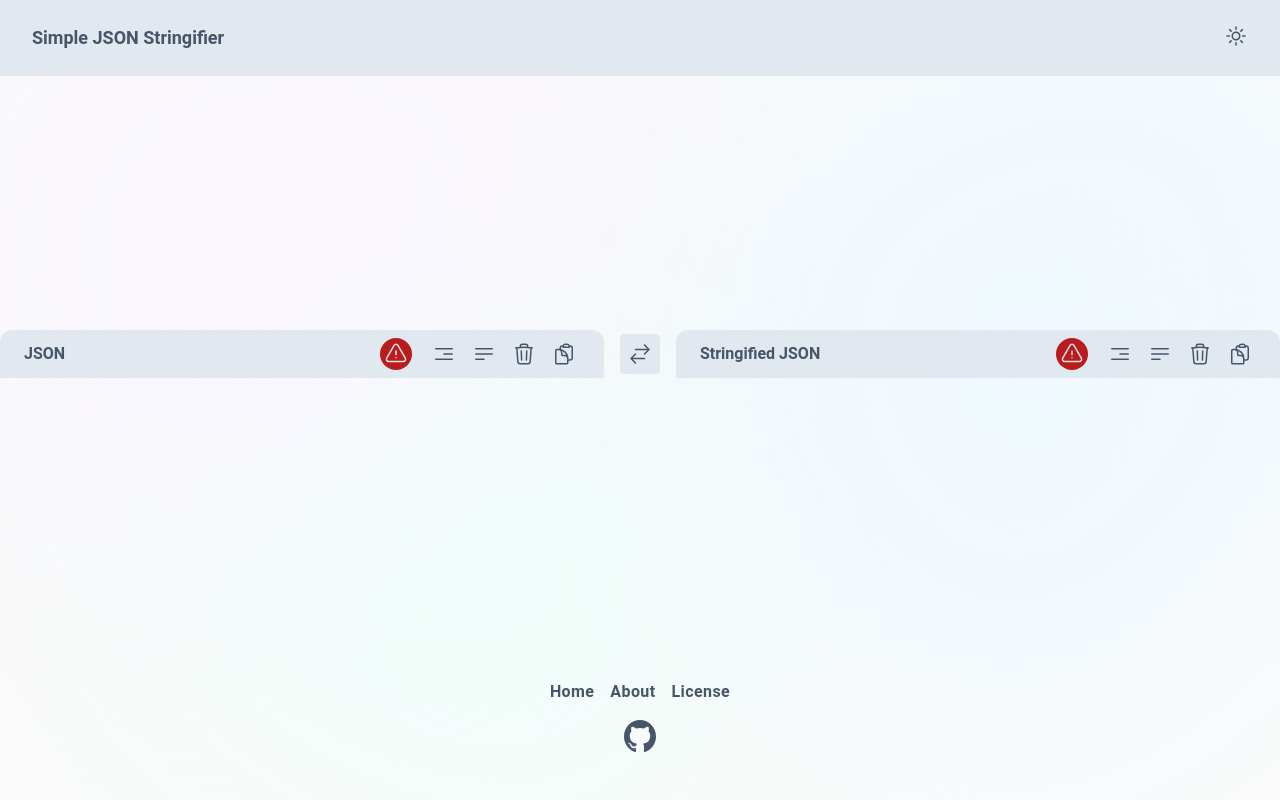
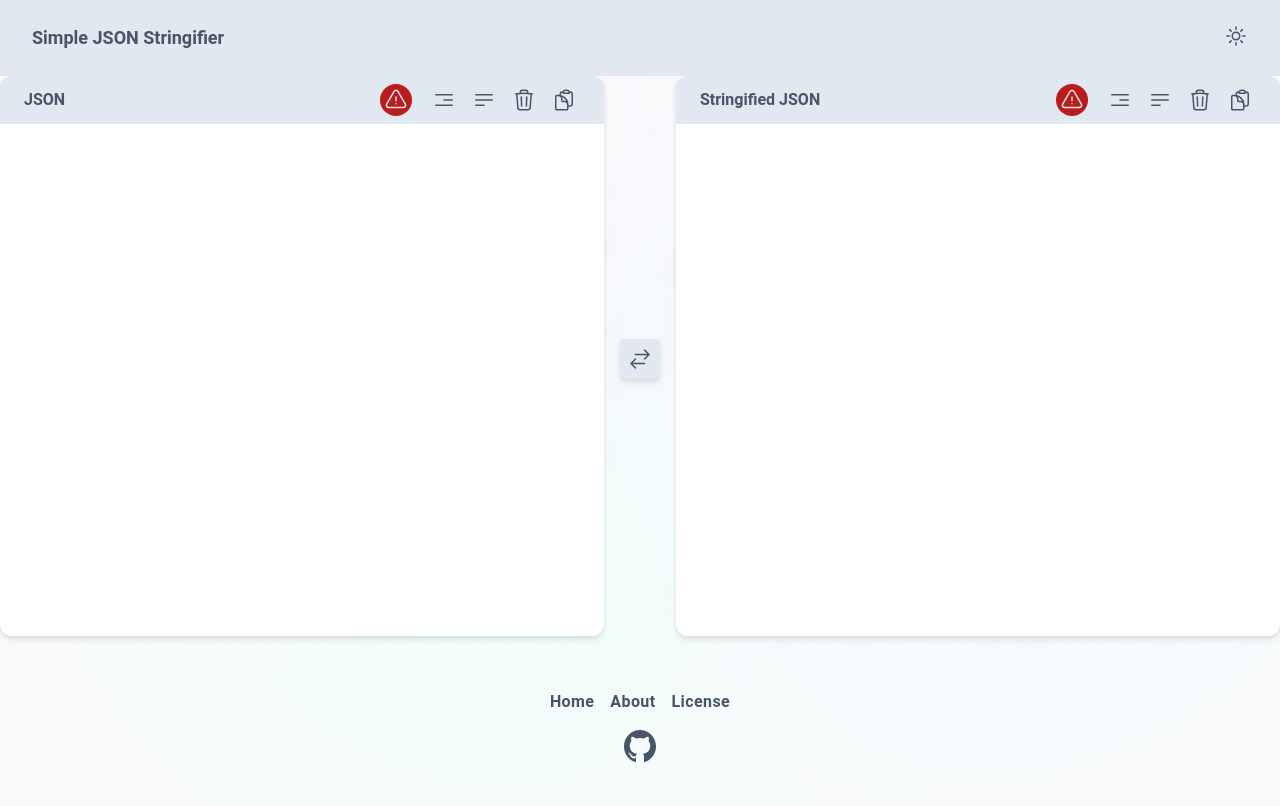
Before and after one commit to AndresNS/simple-json-stringifier, a Next.js app: page / in a window 1280 px wide. Shown: the top 806 px of the page. Built offline with nearby package versions, Linux system fonts and the light colour scheme.

Commit message:
Add textarea to CodeEditor component

```diff
--- a/src/components/modules/CodeEditor/CodeEditor.tsx
+++ b/src/components/modules/CodeEditor/CodeEditor.tsx
@@ -6,8 +6,13 @@ interface Props {
 
 const CodeEditor = ({ title }: Props) => {
   return (
-    <div>
+    <div className="drop-shadow-md">
       <Toolbar title={title} />
+      <textarea
+        className="w-full resize-none	bg-neutral-white dark:bg-zinc-800 rounded-b-xl p-4"
+        rows={20}
+        spellCheck={false}
+      />
     </div>
   );
 };
--- a/src/pages/index.tsx
+++ b/src/pages/index.tsx
@@ -51,7 +51,7 @@ export default function Home() {
           <div className="flex-1">
             <CodeEditor title="JSON" />
           </div>
-          <button className="bg-slate-200 text-slate-600 dark:bg-zinc-900 dark:text-zinc-200 flex justify-center items-center rounded hover:bg-slate-400 hover:text-slate-100 dark:hover:bg-slate-600 p-2">
+          <button className="bg-slate-200 text-slate-600 dark:bg-zinc-900 dark:text-zinc-200 flex justify-center items-center rounded hover:bg-slate-400 hover:text-slate-100 dark:hover:bg-slate-600 p-2 drop-shadow-md">
             <SwapIcon />
           </button>
           <div className="flex-1">
```
